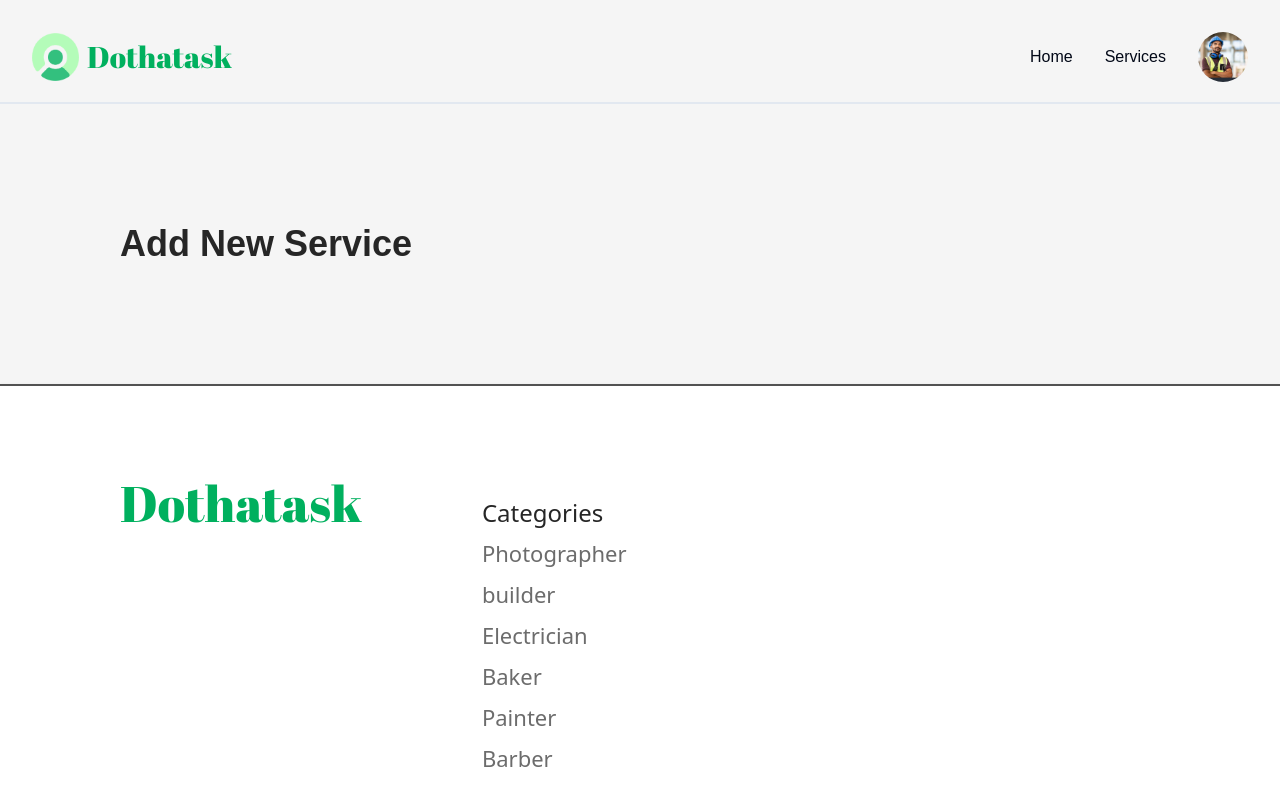
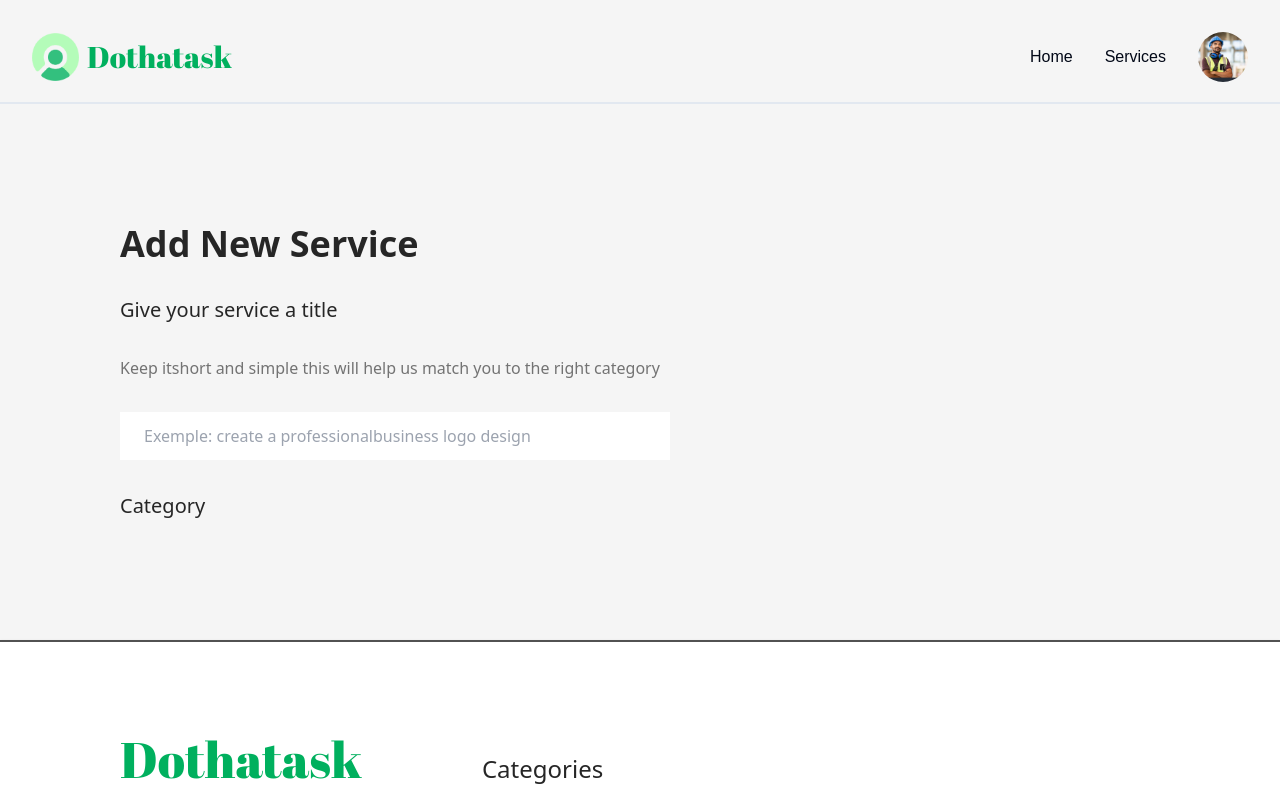
Before and after one commit to OthmanSALAHI/frontend-dothatask, a React (Vite) app: page /add-service in a window 1280 px wide. Shown: the top 790 px of the page. Built offline with nearby package versions, Linux system fonts and the light colour scheme.

Commit message:
Refactor AddService component layout

```diff
--- a/src/components/pages/AddService.jsx
+++ b/src/components/pages/AddService.jsx
@@ -2,9 +2,13 @@ import React from 'react'
 
 function AddService() {
   return (
-    <div className='relative'>
-        <div className='m-[120px]'>
-            <div className="text-neutral-800 md:text-4xl text-md font-bold font-ubuntu" >Add New Service</div>
+    <div className='relative '>
+        <div className='m-[120px] flex flex-col gap-8'>
+            <div className="text-neutral-800 md:text-4xl text-md font-bold" >Add New Service</div>
+            <div className="text-neutral-800 text-xl font-medium ">Give your service a title</div>
+            <div className="text-neutral-500 text-base font-normal ">Keep itshort and simple this will help us match you to the right category</div>
+            <input className=" w-[550px] h-8 p-6 text-neutral-400 text-base font-normal " placeholder='Exemple: create a professionalbusiness logo design' />
+            <div className="text-neutral-800 text-xl font-medium">Category</div>
         </div>
     </div>
   )
```
